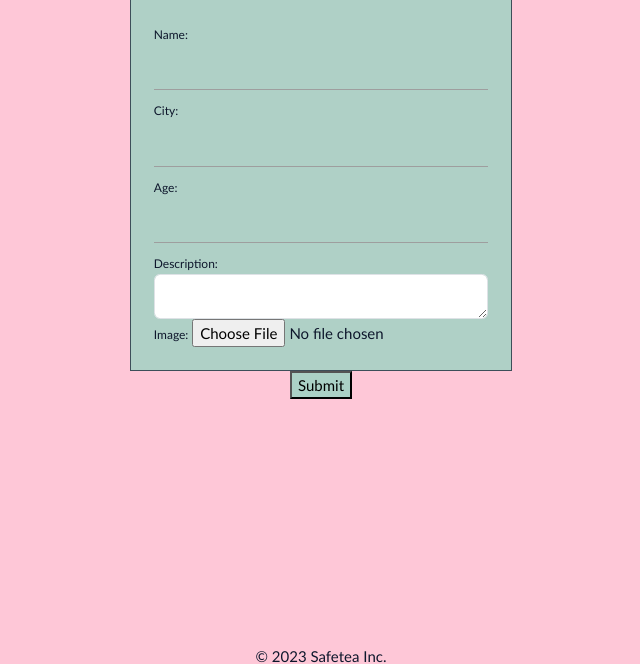
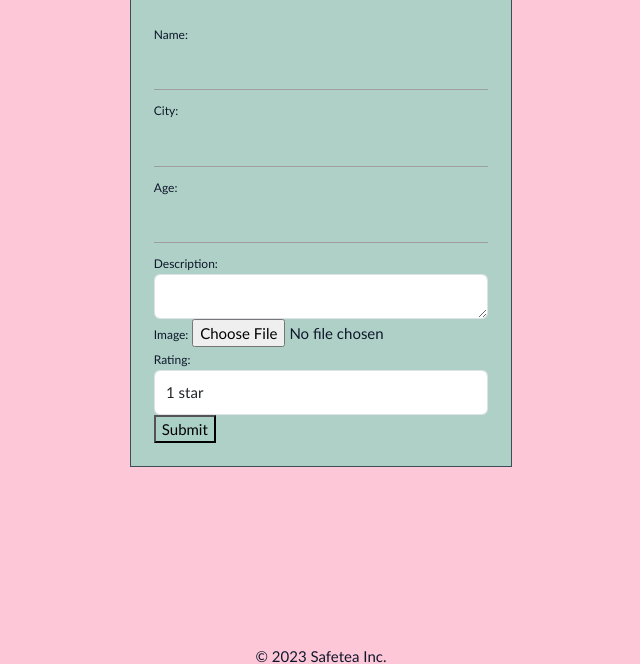
Before and after one commit to michelebro/safetea, a Django app: page /add_post/ in a window 1280 px wide. Shown: the part 118-782 px from the top of the page, without its empty margins (319-959 px from the left). Run offline with Django 4.2, Linux system fonts and the light colour scheme; the visitor is signed in with stand-in values (Sample User, id 1); some libraries are stand-ins or nearby versions.

Commit message:
add rating

```diff
--- a/main_app/forms.py
+++ b/main_app/forms.py
@@ -2,14 +2,29 @@ from django import forms
 from main_app.models import Post
 from django.contrib.auth.forms import UserCreationForm
 from django.contrib.auth.models import User
-from .models import Comment
+from .models import Comment, Post
 
 
 class PostForm(forms.ModelForm):
+    RATING_CHOICES = [
+        (1, '1 star'),
+        (2, '2 stars'),
+        (3, '3 stars'),
+        (4, '4 stars'),
+        (5, '5 stars'),
+    ]
+    rating = forms.ChoiceField(choices=RATING_CHOICES, widget=forms.Select(attrs={'class': 'form-control'}))
+
     class Meta:
         model = Post
-        fields = ('name', 'city', 'age', 'description', 'image')
-
+        fields = ['name', 'city', 'age', 'description', 'image', 'rating']
+        widgets = {
+            'name': forms.TextInput(attrs={'class': 'form-control', 'placeholder': 'Enter your name'}),
+            'city': forms.TextInput(attrs={'class': 'form-control', 'placeholder': 'Enter your city'}),
+            'age': forms.NumberInput(attrs={'class': 'form-control', 'placeholder': 'Enter your age'}),
+            'description': forms.Textarea(attrs={'class': 'form-control', 'placeholder': 'Enter a description'}),
+            'image': forms.ClearableFileInput(attrs={'class': 'form-control-file'}),
+        }
 
 class CustomUserCreationForm(UserCreationForm):
     GENDER_CHOICES = (
--- a/main_app/models.py
+++ b/main_app/models.py
@@ -10,6 +10,7 @@ class Post(models.Model):
     created_at = models.DateTimeField(default=timezone.now)
     updated_at = models.DateTimeField(auto_now=True)
     image = models.ImageField(upload_to='post_images/', blank=True, null=True)
+    rating = models.IntegerField(default=0)
 
 
 class Comment(models.Model):
--- a/main_app/static/css/style.css
+++ b/main_app/static/css/style.css
@@ -1,13 +1,20 @@
 body {
   display: flex;
   flex-direction: column;
-
-    background-color: #FEC7D7 !important;
+  align-items: center;
+  justify-content: center;
+  align-items: center;
+  height: 100vh;
+  background-color: #FEC7D7;
   color: #0e172c;
   font-family: Optima;
 }
-
-
+header {
+  background-color: #0e172c !important;
+}
 main {
   flex-grow: 1;
 }
+button {
+  background-color: #0e172c;
+}
--- a/main_app/templates/base.html
+++ b/main_app/templates/base.html
@@ -10,7 +10,7 @@
       rel="stylesheet"
       href="https://cdnjs.cloudflare.com/ajax/libs/materialize/1.0.0/css/materialize.min.css"
     />
-    <link rel="stylesheet" href="{% static 'css/style.css' %}">
+    <link rel="stylesheet" href="/static/css/style.css">
     <link rel="stylesheet" href="https://cdnjs.cloudflare.com/ajax/libs/twitter-bootstrap/5.3.1/css/bootstrap.min.css">
     <link href="https://cdn.jsdelivr.net/npm/bootstrap@5.3.0-alpha3/dist/css/bootstrap.min.css" rel="stylesheet" integrity="sha384-KK94CHFLLe+nY2dmCWGMq91rCGa5gtU4mk92HdvYe+M/SXH301p5ILy+dN9+nJOZ" crossorigin="anonymous">
     <script src="https://cdnjs.cloudflare.com/ajax/libs/twitter-bootstrap/5.3.1/js/bootstrap.bundle.min.js"></script>
--- a/main_app/templates/posts/add_post.html
+++ b/main_app/templates/posts/add_post.html
@@ -52,8 +52,19 @@ form {
         <div class="form-group">
             <label for="image">Image:</label>
             <input type="file" name="image" class="form-control-file">
-        </div></form>
+        </div>
+        <div class="form-group">
+            <label for="rating">Rating:</label>
+            <select name="rating" class="form-control">
+                <option value="1">1 star</option>
+                <option value="2">2 stars</option>
+                <option value="3">3 stars</option>
+                <option value="4">4 stars</option>
+                <option value="5">5 stars</option>
+            </select>
+        </div>
         <button type="submit">Submit</button>
+    </form>
 </div>
 
 {% endblock %}
--- a/main_app/templates/registration/login.html
+++ b/main_app/templates/registration/login.html
@@ -22,7 +22,7 @@ body {
     align-items: center;
     justify-content: center;
     align-items: center;
-  height: 100vh;
+    height: 100vh;
     background-color: #FEC7D7;
     color: #0e172c;
     font-family: Optima;}
@@ -41,9 +41,9 @@ button {
 <form method="POST">
     {% csrf_token %}
     {{ form.as_p }}
-    <input type="submit" value="Login" class="login"><br>
+    <input type="submit" value="Login" class="login"><br><br>
 
-    <a href="{% url 'signup' %}">create account</a>
+    <a href="{% url 'signup' %}">create account</a><br><br>
 </form>
 <footer>
     <p>&copy; 2023 Safetea Inc.</p>
--- a/main_app/views.py
+++ b/main_app/views.py
@@ -28,6 +28,7 @@ def add_post(request):
         form = PostForm(request.POST, request.FILES)
         if form.is_valid():
             post = form.save(commit=False)
+            post.rating = form.cleaned_data['rating']
             post.save()
             return redirect('/posts/')
     else:
```
Also changed, not shown: main_app/templates/home.html (+7 -0 lines), main_app/templates/posts/index.html (+12 -9 lines), main_app/migrations/0004_merge_20230427_2139.py (added), main_app/migrations/0005_remove_comment_created_date_post_rating.py (added), post_images/christmasparty.jpeg (added), post_images/christmasparty_D43Mfh2.jpeg (added), 2 other files. Lines whose indentation alone changed are shown as unchanged.
